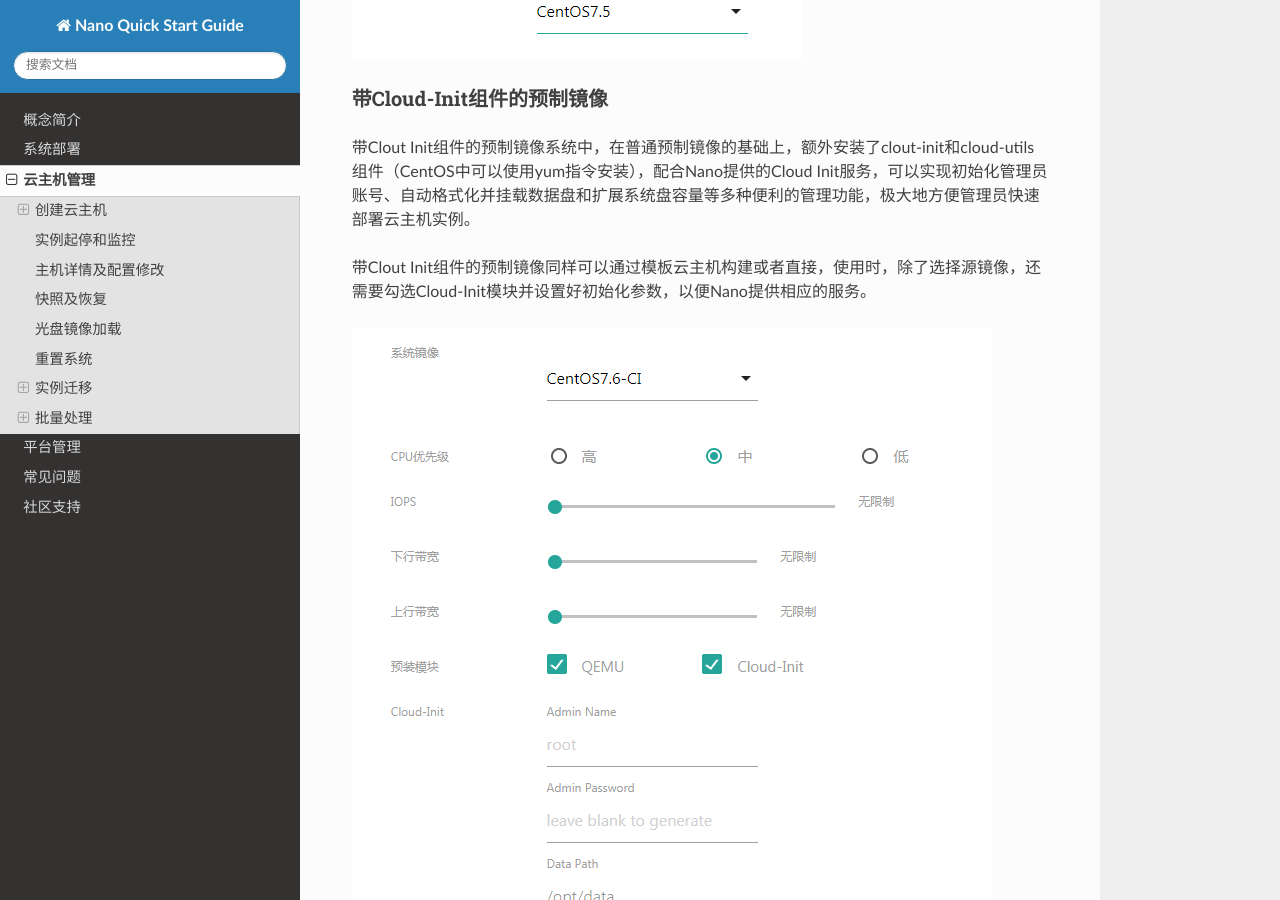
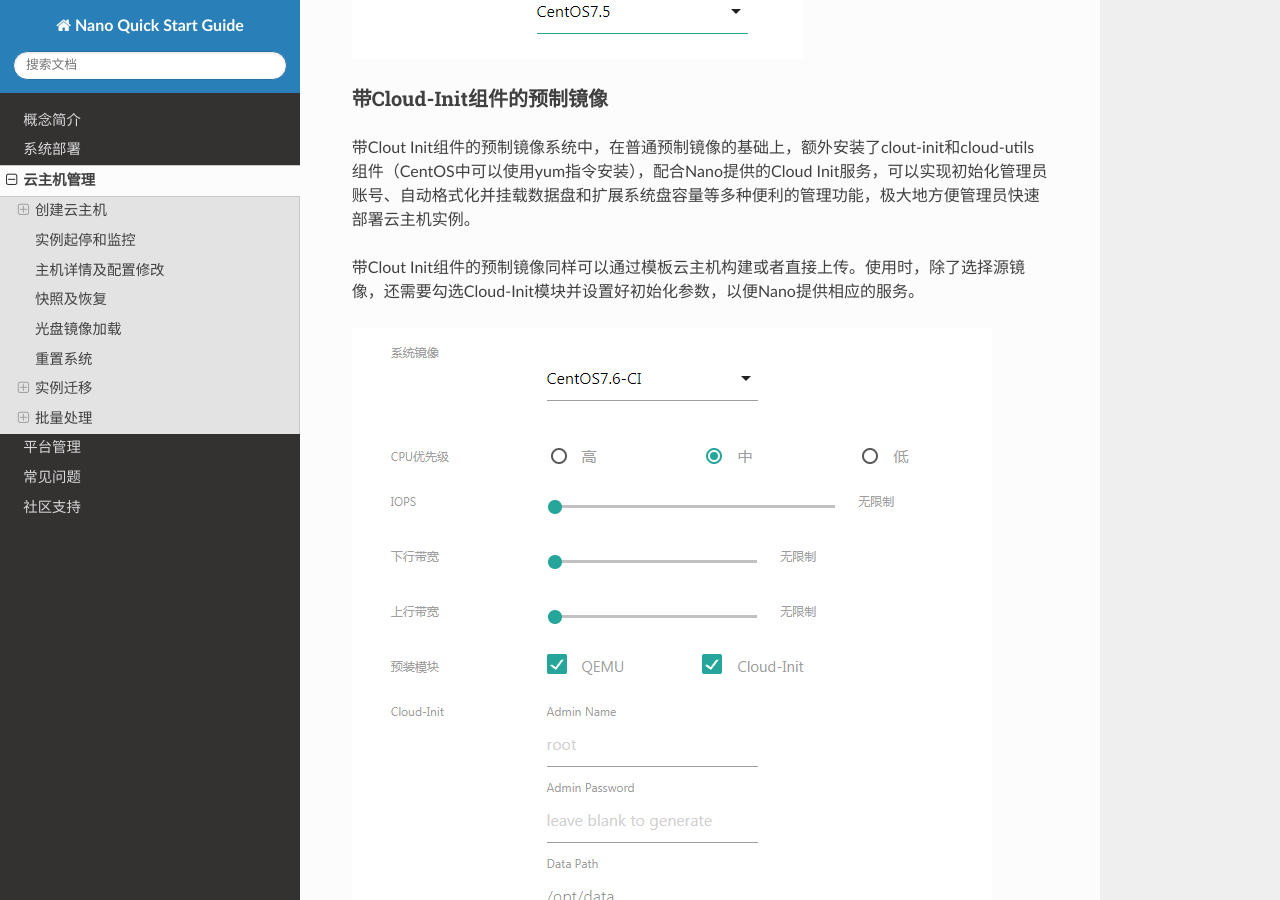
Before and after one commit to project-nano/quick-start, a Sphinx documentation site: the page built from docs/instance.rst, in a window 1280 px wide and 900 px high, scrolled down 2315 px. Built offline with Sphinx 7.4.7 and the Read the Docs theme 2.0.0, drawn with Linux system fonts in a browser that asks for light colours; pages that are not in the unit, such as notebooks, are missing from menus.

```diff
--- a/docs/community.rst
+++ b/docs/community.rst
@@ -12,6 +12,8 @@ API文档地址： https://nanocn.docs.apiary.io/
 
 QQ群： Nano Cloud(819161083)
 
+手册地址: https://nanocloud.readthedocs.io/projects/guide/zh_CN/latest/
+
 ----
 
 感谢关注Nano，衷心期待您的加入
--- a/docs/instance.rst
+++ b/docs/instance.rst
@@ -54,7 +54,7 @@ Nano中云主机是基于资源池创建的，Core收到创建云主机请求时
 
 带Clout Init组件的预制镜像系统中，在普通预制镜像的基础上，额外安装了clout-init和cloud-utils组件（CentOS中可以使用yum指令安装），配合Nano提供的Cloud Init服务，可以实现初始化管理员账号、自动格式化并挂载数据盘和扩展系统盘容量等多种便利的管理功能，极大地方便管理员快速部署云主机实例。
 
-带Clout Init组件的预制镜像同样可以通过模板云主机构建或者直接，使用时，除了选择源镜像，还需要勾选Cloud-Init模块并设置好初始化参数，以便Nano提供相应的服务。
+带Clout Init组件的预制镜像同样可以通过模板云主机构建或者直接上传。使用时，除了选择源镜像，还需要勾选Cloud-Init模块并设置好初始化参数，以便Nano提供相应的服务。
 
 .. image:: images/3_4_ci_image.png
 
--- a/docs/platform.rst
+++ b/docs/platform.rst
@@ -111,7 +111,7 @@ Nano目前权限控制按照功能菜单来划分，一个角色可以选择可
 
 已登录用户可以点击底部的按钮，修改自己的登陆密码
 
-.. image:: images/4_change_passwords.png
+.. image:: images/4_change_password.png
 
 系统操作日志
 ===========
```
Also changed, not shown: docs/index.rst (+8 -1 lines).
